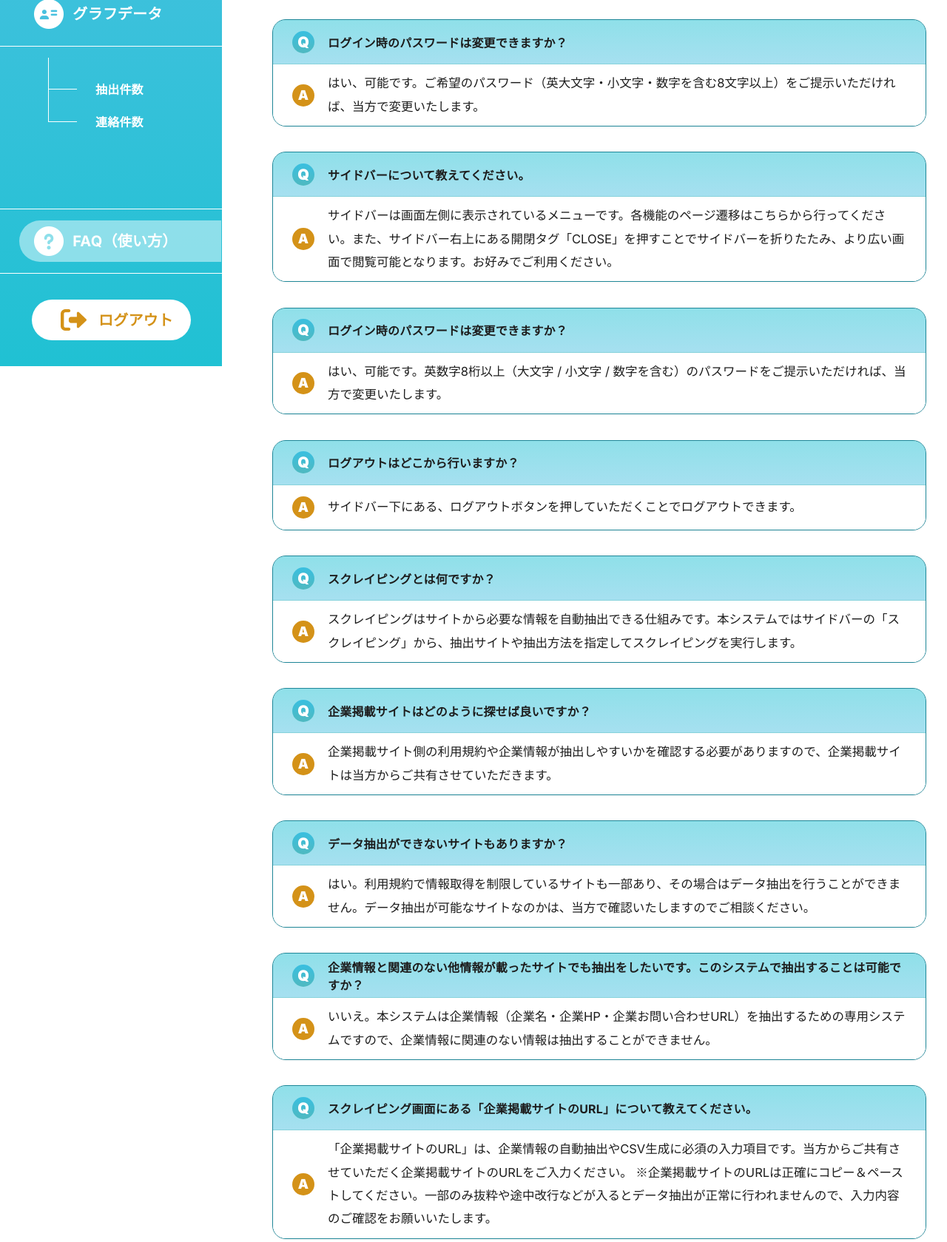
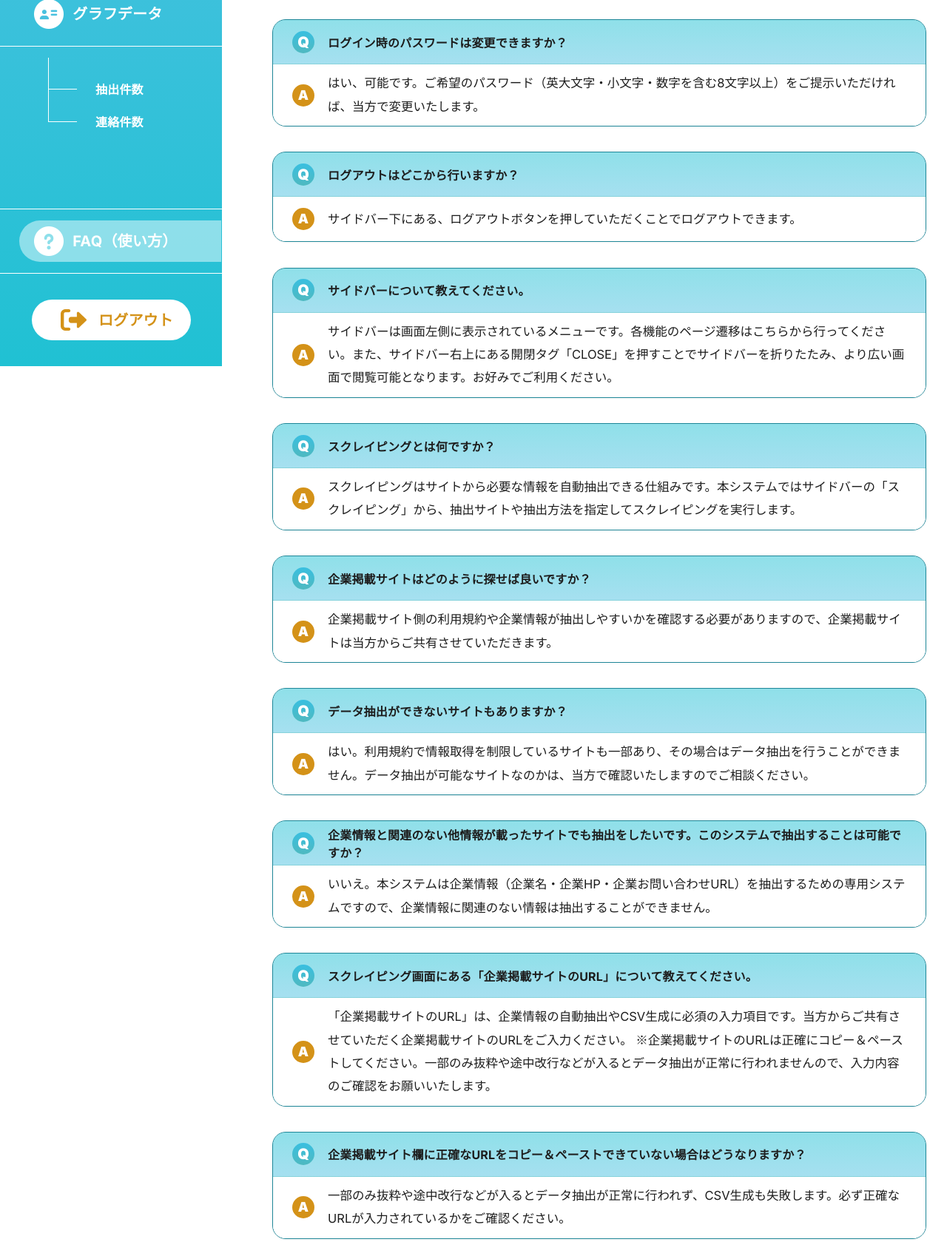
Before and after one commit to Sakai-r-forf/build-sales-force-automation, a Flask app: page /faq/ in a window 1280 px wide. Shown: the part 305-1984 px from the top of the page at 74% size. Run offline with Flask 3, Linux system fonts and the light colour scheme; a user stored in the database is signed in.

Commit message:
有限会社ビルド_FAQ_文章追加・添削  - 重複内容をトルツメ

```diff
--- a/templates/dashboard/faq/index.html
+++ b/templates/dashboard/faq/index.html
@@ -55,12 +55,12 @@
       <div class="faq_card">
         <div class="faq_question_box">
           <div class="faq_icon_q"><i class="fa-solid fa-q"></i></div>
-          <h3 class="faq_question_text">サイドバーについて教えてください。</h3>
+          <h3 class="faq_question_text">ログアウトはどこから行いますか？</h3>
         </div>
         <div class="faq_answer_box">
           <div class="faq_icon_a"><i class="fa-solid fa-a"></i></div>
           <p class="faq_answer_text">
-            サイドバーは画面左側に表示されているメニューです。各機能のページ遷移はこちらから行ってください。また、サイドバー右上にある開閉タグ「CLOSE」を押すことでサイドバーを折りたたみ、より広い画面で閲覧可能となります。お好みでご利用ください。
+            サイドバー下にある、ログアウトボタンを押していただくことでログアウトできます。
           </p>
         </div>
       </div>
@@ -68,28 +68,12 @@
       <div class="faq_card">
         <div class="faq_question_box">
           <div class="faq_icon_q"><i class="fa-solid fa-q"></i></div>
-          <h3 class="faq_question_text">
-            ログイン時のパスワードは変更できますか？
-          </h3>
+          <h3 class="faq_question_text">サイドバーについて教えてください。</h3>
         </div>
         <div class="faq_answer_box">
           <div class="faq_icon_a"><i class="fa-solid fa-a"></i></div>
           <p class="faq_answer_text">
-            はい、可能です。英数字8桁以上（大文字 / 小文字 /
-            数字を含む）のパスワードをご提示いただければ、当方で変更いたします。
-          </p>
-        </div>
-      </div>
-
-      <div class="faq_card">
-        <div class="faq_question_box">
-          <div class="faq_icon_q"><i class="fa-solid fa-q"></i></div>
-          <h3 class="faq_question_text">ログアウトはどこから行いますか？</h3>
-        </div>
-        <div class="faq_answer_box">
-          <div class="faq_icon_a"><i class="fa-solid fa-a"></i></div>
-          <p class="faq_answer_text">
-            サイドバー下にある、ログアウトボタンを押していただくことでログアウトできます。
+            サイドバーは画面左側に表示されているメニューです。各機能のページ遷移はこちらから行ってください。また、サイドバー右上にある開閉タグ「CLOSE」を押すことでサイドバーを折りたたみ、より広い画面で閲覧可能となります。お好みでご利用ください。
           </p>
         </div>
       </div>
```
